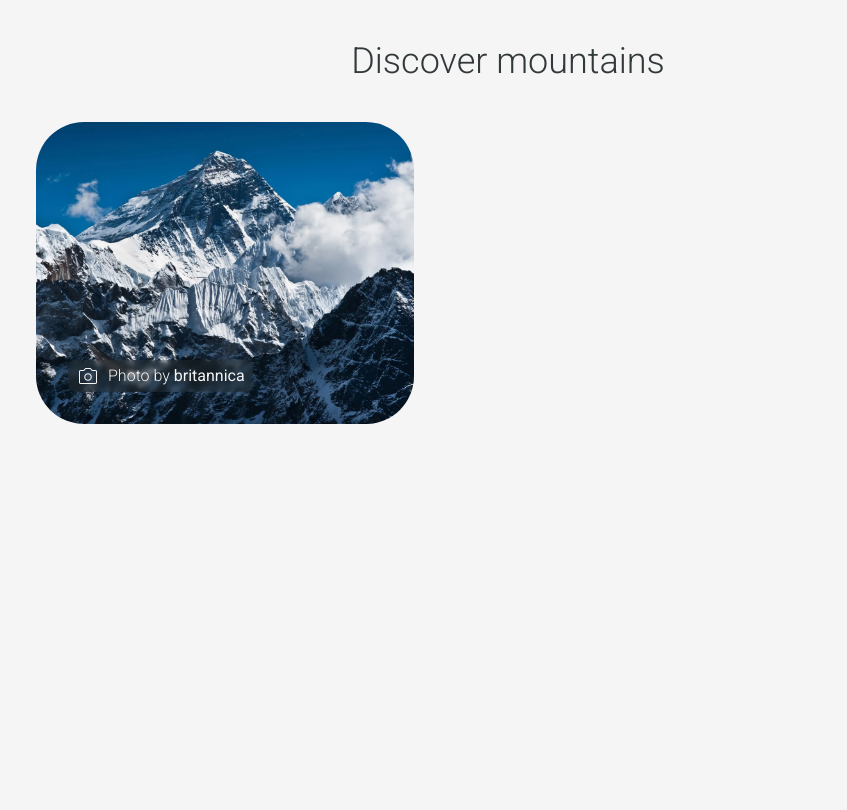
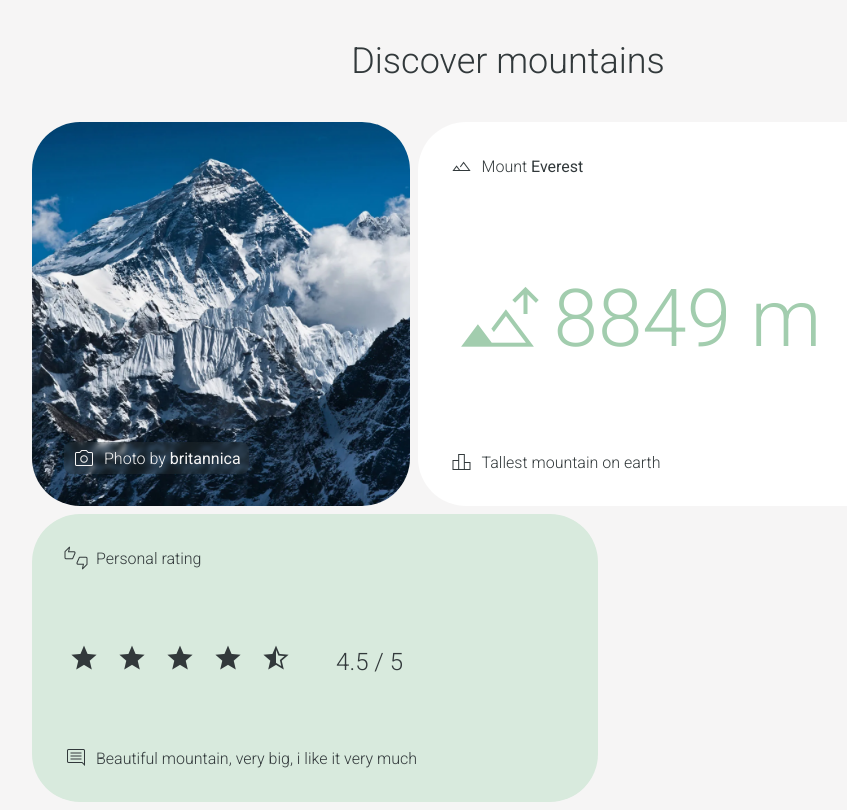
Before and after one commit to NiteChill/big-mountain, a plain HTML site: page index.html in a window 1280 px wide. Shown: the whole page, without its empty margins (132-979 px from the left). Drawn offline with nearby package versions, Linux system fonts and the light colour scheme.

Commit message:
big progress

```diff
--- a/data/mountains.json
+++ b/data/mountains.json
@@ -1,9 +1,8 @@
+[
   {
-  "photo": [
-    {
-      "name" : "Everest",
-      "mount" : true,
-      "picture_url": "",
+    "name": "Everest",
+    "mount": true,
+    "picture_url": "../../assets/img/Everest.png",
     "picture_copyright": "britannica",
     "altitude": 8849,
     "rank": 1,
@@ -12,4 +11,3 @@
     "conclusion": "Very cool mountain, should definitely go there, beautiful landscape, very snowy, very white :)"
   }
 ]
-}
--- a/default.css
+++ b/default.css
@@ -31,29 +31,51 @@ body {
   margin-top: 2.5rem;
 }
 
+.bold {
+  font-weight: 400;
+}
+
+.fill {
+  font-variation-settings: 'FILL' 1, 'wght' 200, 'GRAD' 0, 'opsz' 24;
+}
+
+.medium-icon {
+  font-size: 2.5rem !important;
+}
+
+.big-icon {
+  font-size: 6rem !important;
+}
+
 .main {
   display: flex;
   flex-wrap: wrap;
+  flex-shrink: 1;
   width: clamp(1rem, 100%, 60rem);
-  height: clamp(35rem, 100%, 60rem);
-  margin-top: 2rem;
+  margin: 2rem .5rem 0 0;
   padding: 0.5rem;
+  gap: 0.5rem;
+}
+
+.wrapper {
+  display: flex;
+  height: 100%;
+  transition: transform 0.5s cubic-bezier(0.2, 0, 0, 1);
+  min-width: 100%;
+}
+
+.text-container {
+  display: flex;
+  align-items: center;
   gap: 0.5rem;
 }
 
 .container-photo {
   display: flex;
   width: 40%;
-  height: 45%;
+  height: 24rem;
   overflow: hidden;
   border-radius: 3rem;
-}
-
-.photos {
-  display: flex;
-  height: 100%;
-  transition: transform 0.5s cubic-bezier(0.2, 0, 0, 1);
-  min-width: 100%;
 }
 
 .photo {
@@ -62,7 +84,6 @@ body {
   flex-shrink: 0;
   width: 100%;
   height: 100%;
-  background: center / cover no-repeat url('./assets/img/Everest.png');
   padding: 2rem;
   color: var(--surface);
   font-size: 1rem;
@@ -78,6 +99,78 @@ body {
   backdrop-filter: blur(2px);
 }
 
-.copyright {
-  font-weight: 400;
+.container-altitude {
+  display: flex;
+  width: 60%;
+  height: 24rem;
+  overflow: hidden;
+  border-radius: 3rem;
+  margin-right: -0.5rem;
+  padding-right: 0.5rem;
+  background: var(--surface-low);
 }
+
+.container-rating {
+  display: flex;
+  width: 60%;
+  height: 18rem;
+  overflow: hidden;
+  border-radius: 3rem;
+  background: var(--primary);
+}
+
+.container-conclusion {
+  display: flex;
+  width: 40%;
+  height: 18rem;
+  overflow: hidden;
+  border-radius: 3rem;
+  margin-right: -0.5rem;
+  padding-right: 0.5rem;
+}
+
+.altitude {
+  display: flex;
+  flex-direction: column;
+  justify-content: space-between;
+  flex-shrink: 0;
+  width: 100%;
+  height: 100%;
+  padding: 2rem;
+  color: var(--on-surface);
+  font-size: 1rem;
+}
+
+.altitude-number {
+  display: flex;
+  align-items: flex-end;
+  gap: 0.5rem;
+  font-size: 5rem;
+  color: var(--primary-tint);
+  line-height: 5.4rem;
+}
+
+.rating {
+  display: flex;
+  flex-direction: column;
+  justify-content: space-between;
+  flex-shrink: 0;
+  width: 100%;
+  height: 100%;
+  padding: 2rem;
+  font-size: 1rem;
+}
+
+.icon-rating {
+  display: flex;
+  align-items: center;
+  gap: 0.25rem;
+}
+
+.rating-main {
+  display: flex;
+  align-items: flex-end;
+  font-size: 1.5rem;
+  line-height: 2rem;
+  gap: 2.5rem;
+}
--- a/index.html
+++ b/index.html
@@ -11,12 +11,19 @@
     <h1 class="title">Discover mountains</h1>
     <main class="main">
       <div class="container-photo">
-        <div class="photos"></div>
+        <div class="wrapper photos"></div>
       </div>
-      <div class="container-altitude"></div>
-      <div class="container-rating"></div>
-      <div class="container-conclusion"></div>
+      <div class="container-altitude">
+        <div class="wrapper altitudes"></div>
+      </div>
+      <div class="container-rating">
+        <div class="wrapper ratings"></div>
+      </div>
+      <div class="container-conclusion">
+        <div class="wrapper conclusions"></div>
+      </div>
     </main>
+    <div style="height: 100px;"></div>
   </body>
   <script src="index.js"></script>
 </html>
--- a/index.js
+++ b/index.js
@@ -1,4 +1,7 @@
-const photos = document.querySelector('.photos');
+const photos = document.querySelector('.photos'),
+  altitudes = document.querySelector('.altitudes'),
+  ratings = document.querySelector('.ratings'),
+  conclusions = document.querySelector('.conclusions');
 
 fetch('./data/mountains.json')
   .then((response) => response.json())
@@ -7,16 +10,74 @@ fetch('./data/mountains.json')
 function buildContainers(res) {
   const data = [];
   data.push(res);
-  data[0].photo.map((el) => createContainer(el));
+  data[0].map((el) => createContainers(el));
 }
 
-function createContainer(el) {
+function createContainers(item) {
   const photo = document.createElement('div');
-  photo.innerHTML =
-    `<div>
+  photo.innerHTML = `<div>
       <span class="material-symbols-outlined">photo_camera</span>
-      <p>Photo by <span class="copyright">${el.picture_copyright}</span></p>
-    </div>`
+      <p>Photo by <span class="bold">${item.picture_copyright}</span></p>
+    </div>`;
   photo.className = 'photo';
+  photo.style.background = `center / cover no-repeat url(${item.picture_url})`;
   photos.append(photo);
+
+  const altitude = document.createElement('div');
+  altitude.innerHTML = `<div class="text-container">
+      <span class="material-symbols-outlined">filter_hdr</span>
+      <p>${
+        (item.mount === true ? 'Mount ' : 'Mountain ') +
+        '<span class="bold">' +
+        item.name +
+        '</span>'
+      }</p>
+    </div>
+    <div class="altitude-number">
+      <span class="material-symbols-outlined big-icon">altitude</span>
+      <p>${item.altitude + ' m'}</p>
+    </div>
+    <div class="text-container">
+      <span class="material-symbols-outlined">leaderboard</span>
+      <p>${
+        (item.rank > 1 ? 'Number ' + item.rank + ' biggest' : 'Tallest') +
+        ' mountain on earth'
+      }</p>
+    </div>`;
+  altitude.className = 'altitude';
+  altitudes.append(altitude);
+
+  const stars = [],
+    rating = document.createElement('div');
+  for (let i = Math.floor(item.rating); i > 0; i--) {
+    stars.push(1);
+    console.log(stars);
+    if (i === 1 && item.rating % 1 !== 0) {
+      stars.push(0.5);
+    }
+  }
+  for (let i = 5 - stars.length; i > 0; i--) stars.push(0);
+
+  rating.innerHTML = `<div class="text-container">
+      <span class="material-symbols-outlined">thumbs_up_down</span>
+      <p>Personal rating</p>
+    </div>
+    <div class="rating-main">
+      <div style="font-size: 0;" class="icon-rating">
+        ${stars.map((star) => {
+          return star === 1
+            ? '<span class="material-symbols-outlined fill medium-icon">star</span>'
+            : star === 0.5
+            ? '<span class="material-symbols-outlined medium-icon">star_half</span>'
+            : '<span class="material-symbols-outlined medium-icon">star</span>';
+        })}
+      </div>
+      <p>${item.rating} / 5</p>
+    </div>
+    <div class="text-container">
+      <span class="material-symbols-outlined">comment</span>
+      <p>${item.rating_comment}</p>
+    </div>`;
+  rating.className = 'rating';
+  ratings.append(rating);
 }
```
Lines whose indentation alone changed are shown as unchanged.
